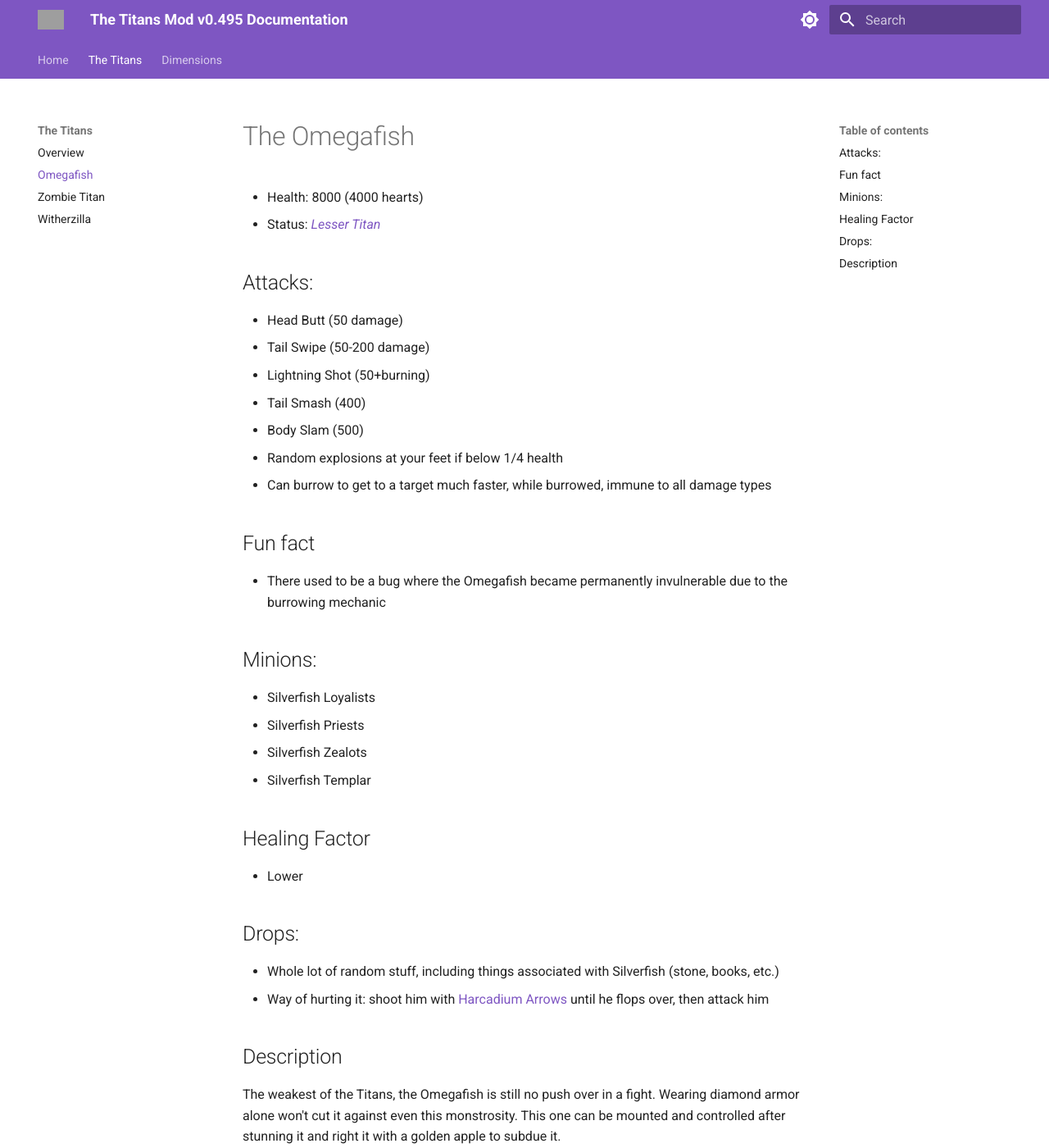
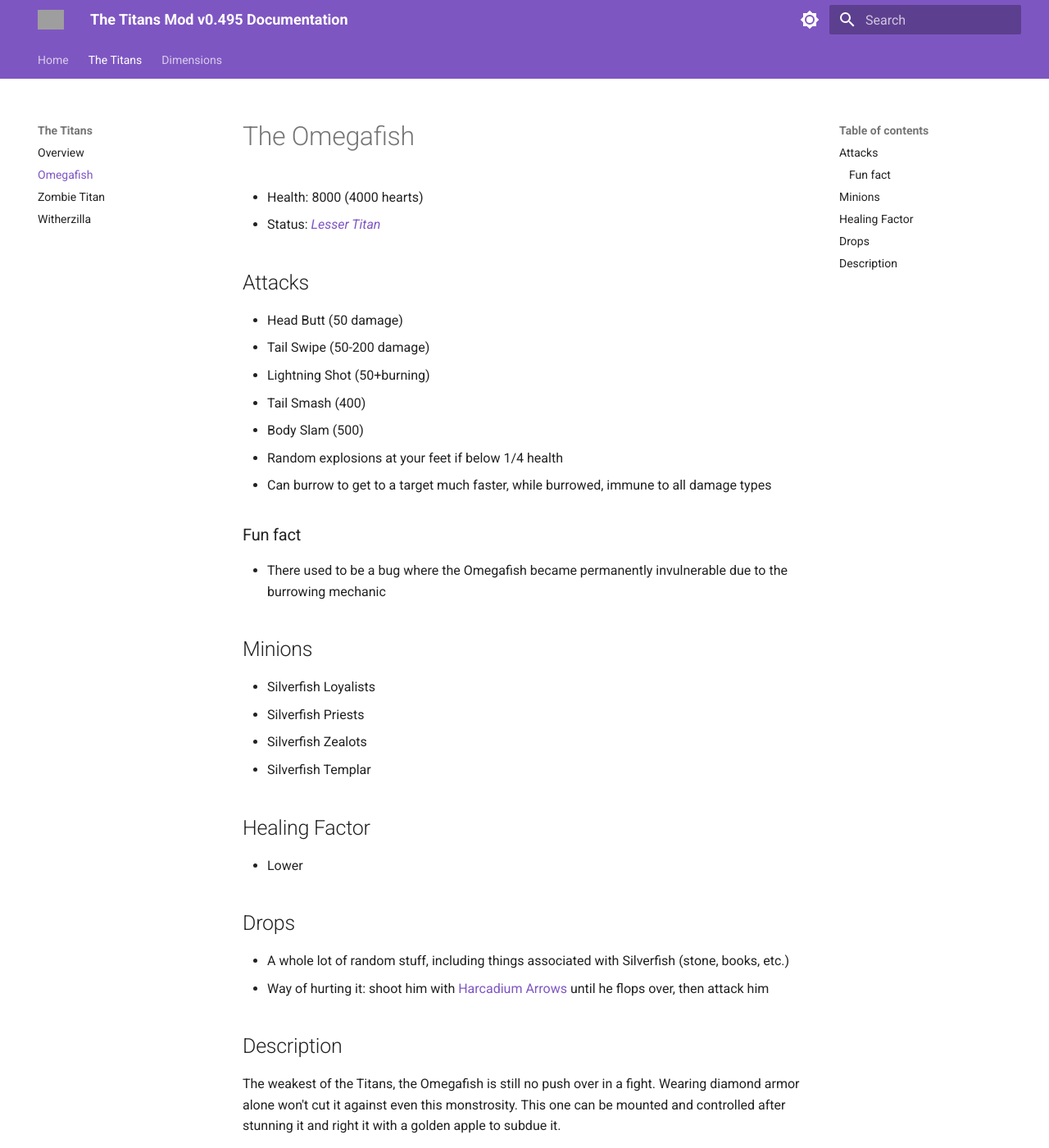
Before and after one commit to techn0z3n/The-Titans-Documentation, an MkDocs documentation site: the page built from docs/titans/omegafish.md, in a window 1280 px wide and 1400 px high. Shown: the whole window at 82% size. Built offline with MkDocs 1.6.1 and Material for MkDocs 9.7.7, drawn with Linux system fonts in a browser that asks for light colours; grey boxes are pictures that could not be loaded.

```diff
--- a/docs/titans/omegafish.md
+++ b/docs/titans/omegafish.md
@@ -3,7 +3,7 @@
 * Health: 8000 (4000 hearts)
 * Status: [*Lesser Titan*](ranks/lesser_titans.md)
 
-## Attacks:
+## Attacks
 * Head Butt (50 damage)
 * Tail Swipe (50-200 damage)
 * Lightning Shot (50+burning)
@@ -11,11 +11,10 @@
 * Body Slam (500)
 * Random explosions at your feet if below 1/4 health
 * Can burrow to get to a target much faster, while burrowed, immune to all damage types
-
-## Fun fact
+### Fun fact
 * There used to be a bug where the Omegafish became permanently invulnerable due to the burrowing mechanic
 
-## Minions:
+## Minions
 * Silverfish Loyalists
 * Silverfish Priests
 * Silverfish Zealots
@@ -24,8 +23,8 @@
 ## Healing Factor
 * Lower
 
-## Drops:
-* Whole lot of random stuff, including things associated with Silverfish (stone, books, etc.)
+## Drops
+* A whole lot of random stuff, including things associated with Silverfish (stone, books, etc.)
 * Way of hurting it: shoot him with [Harcadium Arrows](items/harcadium_arrow.md) until he flops over, then attack him
 
 ## Description
```
